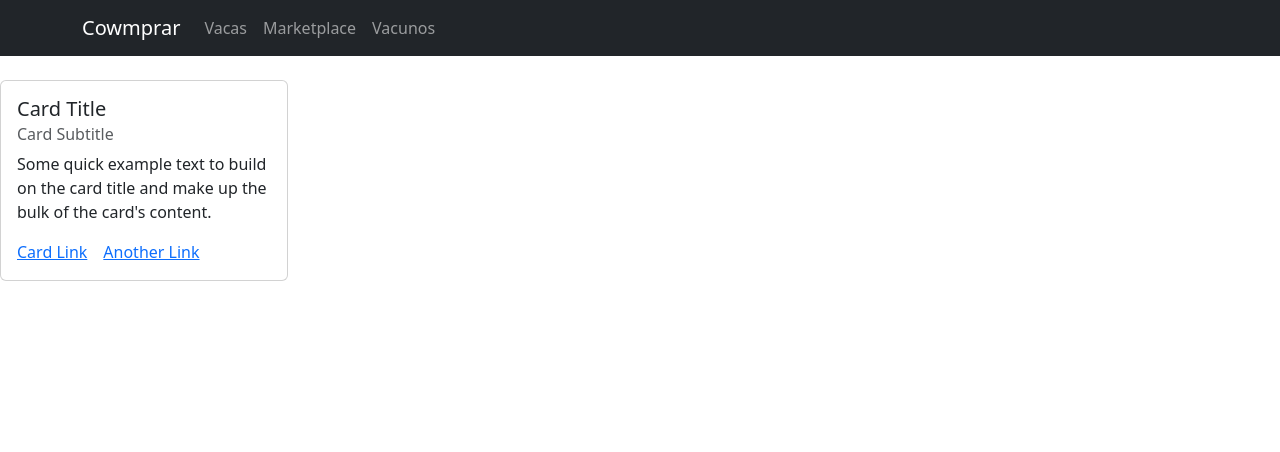
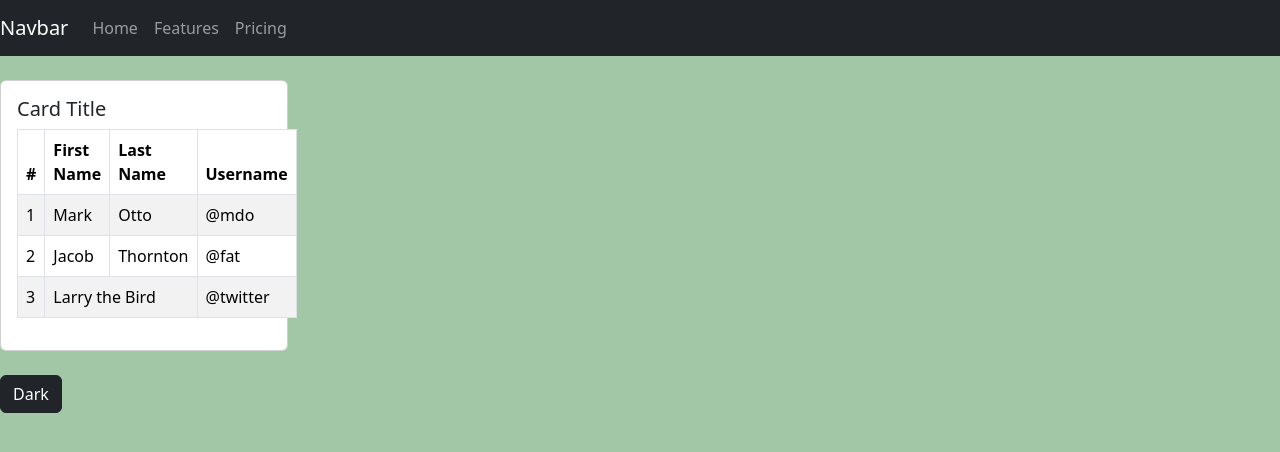
Before and after one commit to Neecs/cowmprar, a React (Vite) app: page /main-page in a window 1280 px wide. Shown: the top 452 px of the page. Built offline with nearby package versions, Linux system fonts and the light colour scheme.

Commit message:
Components of incident form and main page created

```diff
--- a/src/App.jsx
+++ b/src/App.jsx
@@ -2,12 +2,13 @@ import { BrowserRouter, Routes, Route } from "react-router-dom";
 import { Login } from "./components/Login";
 import { FormUserRegister } from "./components/FormUserRegister";
 import { MainPage } from "./components/MainPage";
+import {IncidentForm} from './components/IncidentForm'
 
 function App() {
   return (
     <BrowserRouter>
       <Routes>
-        <Route path="/" element={<MainPage/>} />
+        <Route path="/" element={< IncidentForm/>} />
         <Route path="/form-example" element={<FormUserRegister />} />
         <Route path="/main-page" element={<MainPage />} />
       </Routes>
--- a/src/components/CowCard.jsx
+++ b/src/components/CowCard.jsx
@@ -1,17 +1,40 @@
 import Card from 'react-bootstrap/Card';
+import Table from 'react-bootstrap/Table';
 
 export const CowCard = () => {
   return (
     <Card style={{ width: '18rem' }}>
     <Card.Body>
       <Card.Title>Card Title</Card.Title>
-      <Card.Subtitle className="mb-2 text-muted">Card Subtitle</Card.Subtitle>
-      <Card.Text>
-        Some quick example text to build on the card title and make up the
-        bulk of the card's content.
-      </Card.Text>
-      <Card.Link href="#">Card Link</Card.Link>
-      <Card.Link href="#">Another Link</Card.Link>
+      <Table striped bordered hover>
+      <thead>
+        <tr>
+          <th>#</th>
+          <th>First Name</th>
+          <th>Last Name</th>
+          <th>Username</th>
+        </tr>
+      </thead>
+      <tbody>
+        <tr>
+          <td>1</td>
+          <td>Mark</td>
+          <td>Otto</td>
+          <td>@mdo</td>
+        </tr>
+        <tr>
+          <td>2</td>
+          <td>Jacob</td>
+          <td>Thornton</td>
+          <td>@fat</td>
+        </tr>
+        <tr>
+          <td>3</td>
+          <td colSpan={2}>Larry the Bird</td>
+          <td>@twitter</td>
+        </tr>
+      </tbody>
+    </Table>
     </Card.Body>
   </Card>
   )
--- /dev/null
+++ b/src/components/IncidentForm.jsx
@@ -0,0 +1,20 @@
+import Form from 'react-bootstrap/Form';
+
+export const IncidentForm = () => {
+  return (
+    <Form>
+        <Form.Group className="mb-3" controlId="exampleForm.ControlTextarea1">
+        <Form.Label>Nombre</Form.Label>
+        <Form.Control as="text" rows={3} />
+      </Form.Group>
+      <Form.Group className="mb-3" controlId="exampleForm.ControlInput1">
+        <Form.Label>Fecha</Form.Label>
+        <Form.Control type="date" placeholder="name@example.com" />
+      </Form.Group>
+      <Form.Group className="mb-3" controlId="exampleForm.ControlTextarea1">
+        <Form.Label>Descripción</Form.Label>
+        <Form.Control as="textarea" rows={3} />
+      </Form.Group>
+    </Form>
+  )
+}
--- a/src/components/MainPage.jsx
+++ b/src/components/MainPage.jsx
@@ -1,25 +1,27 @@
-import Container from 'react-bootstrap/Container';
-import Nav from 'react-bootstrap/Nav';
-import Navbar from 'react-bootstrap/Navbar';
-import { CowList } from './CowList';
-import 'bootstrap/dist/css/bootstrap.min.css';
-
+import Nav from "react-bootstrap/Nav";
+import Navbar from "react-bootstrap/Navbar";
+import { CowList } from "./CowList";
+import "bootstrap/dist/css/bootstrap.min.css";
+import "../styles/mainPage.css";
+import Button from 'react-bootstrap/Button';
 
 export const MainPage = () => {
   return (
-    <>
-    <Navbar bg="dark" data-bs-theme="dark">
-        <Container>
-          <Navbar.Brand href="#home">Cowmprar</Navbar.Brand>
-          <Nav className="me-auto">
-            <Nav.Link href="#home">Vacas</Nav.Link>
-            <Nav.Link href="#features">Marketplace</Nav.Link>
-            <Nav.Link href="#pricing">Vacunos</Nav.Link>
-          </Nav>
-        </Container>
+    <div className="main-page">
+      <Navbar bg="dark" data-bs-theme="dark">
+        <Navbar.Brand href="#home">Navbar</Navbar.Brand>
+        <Nav className="me-auto">
+          <Nav.Link href="#home">Home</Nav.Link>
+          <Nav.Link href="#features">Features</Nav.Link>
+          <Nav.Link href="#pricing">Pricing</Nav.Link>
+        </Nav>
       </Navbar>
-      <br />
+      <br/>
+      <div className="main-page-body">
       <CowList/>
-      </>
-  )
-}
+        <br />
+      <Button variant="dark">Dark</Button>
+      </div>
+    </div>
+  );
+};
--- a/src/styles/mainPage.css
+++ b/src/styles/mainPage.css
@@ -1,3 +1,10 @@
-.container {
-    background-color: aqua !important;
-  }
+.main-page {
+  background-color: #a2c7a6;
+  height: 100vh;
+  width: 100vw;
+}
+
+.navbar-main {
+  background-color: #CCC8AA;
+  align-items: end;
+}
```
Also changed, not shown: src/styles/login.css (line endings or trailing spaces).
